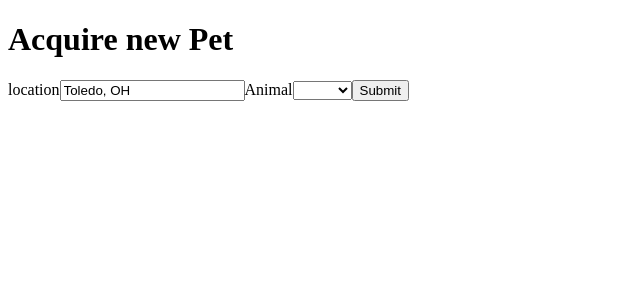
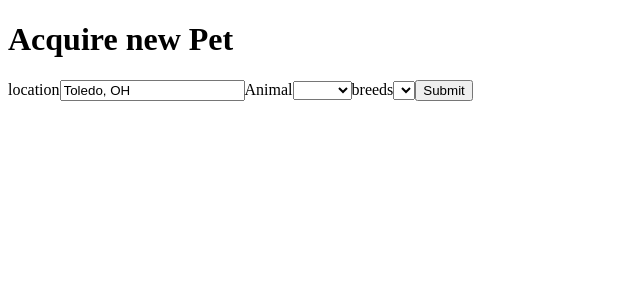
Before and after one commit to eaitbrahim/react-course-jan-2022, a React (Vite) app in the folder acquire-new-pet/: page / in a window 1280 px wide. Shown: the top 300 px of the page, without its empty margins (0-640 px from the left). Built offline with nearby package versions, Linux system fonts and the light colour scheme.

Commit message:
feat(hooks): Define breed option

```diff
--- a/acquire-new-pet/src/Search.js
+++ b/acquire-new-pet/src/Search.js
@@ -5,6 +5,8 @@
 
   const [location, setLocation] = useState("Toledo, OH");
   const [animal, setAnimal] = useState("");
+  const [breed, setBreed] = useState("");
+  const breeds = [];
 
   console.log("Animal: ", animal);
 
@@ -38,6 +40,22 @@
           </select>
         </label>
 
+        <label htmlFor="breed">
+          breeds
+          <select
+            id="breed"
+            value={breed}
+            onChange={(e) => setBreed(e.target.value)}
+            onBlur={(e) => setBreed(e.target.value)}
+          >
+            <option />
+            {breeds.map((breed) => (
+              <option key={breed} value={breed}>
+                {breed}
+              </option>
+            ))}
+          </select>
+        </label>
         <button>Submit</button>
       </form>
     </div>
```
